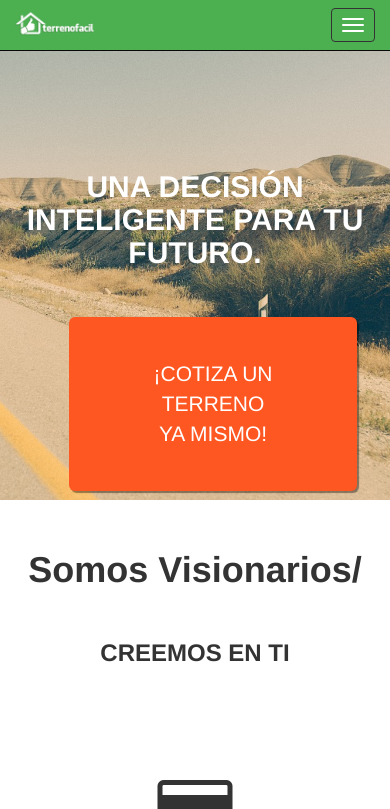
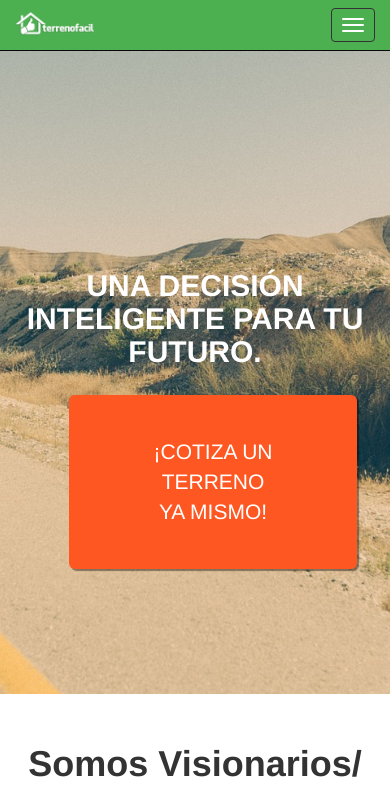
Before and after one commit to Serchcode/terrenofacil, a Django app: page / in a window 390 px wide; the page is wider, and only the part inside the window is pictured. Shown: the top 809 px of that part. Run offline with Django 3.2, Linux system fonts and the light colour scheme; some libraries are stand-ins or nearby versions.

Commit message:
estilos para que sea responsive sin terminar

```diff
--- a/main/templates/index.html
+++ b/main/templates/index.html
@@ -2,6 +2,15 @@
 {%load static%}
 
 {%block content%}
+<style media="screen">
+h2 {
+  white-space: pre-wrap;
+}
+a.button {
+    white-space: normal;
+    position: inherit;
+}
+</style>
 <section class="header-sec" id="home">
     <div class="overlay">
  		<div class="container">
```
